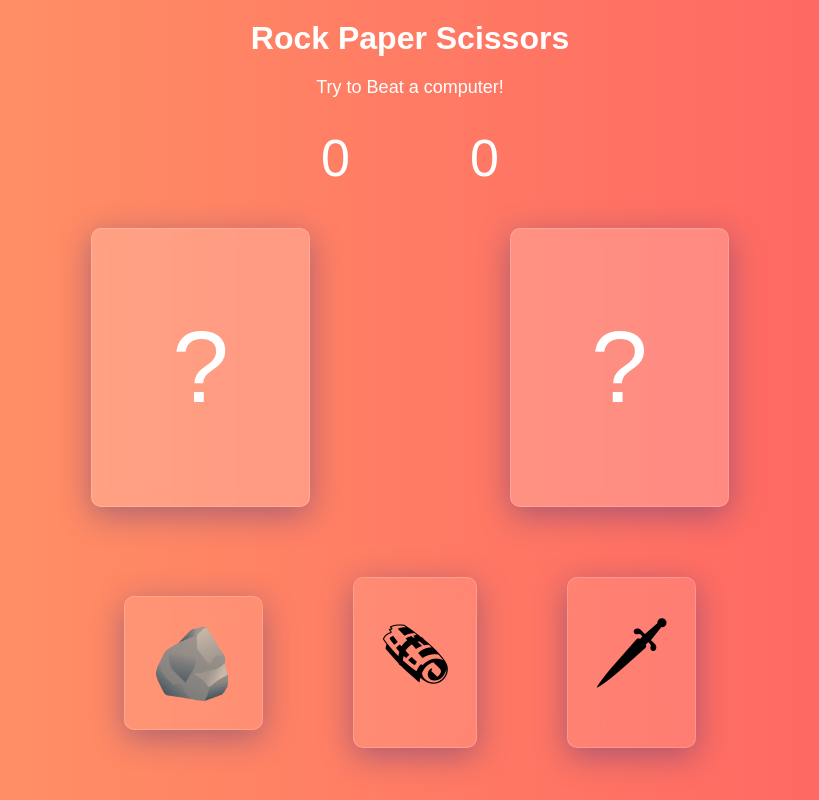
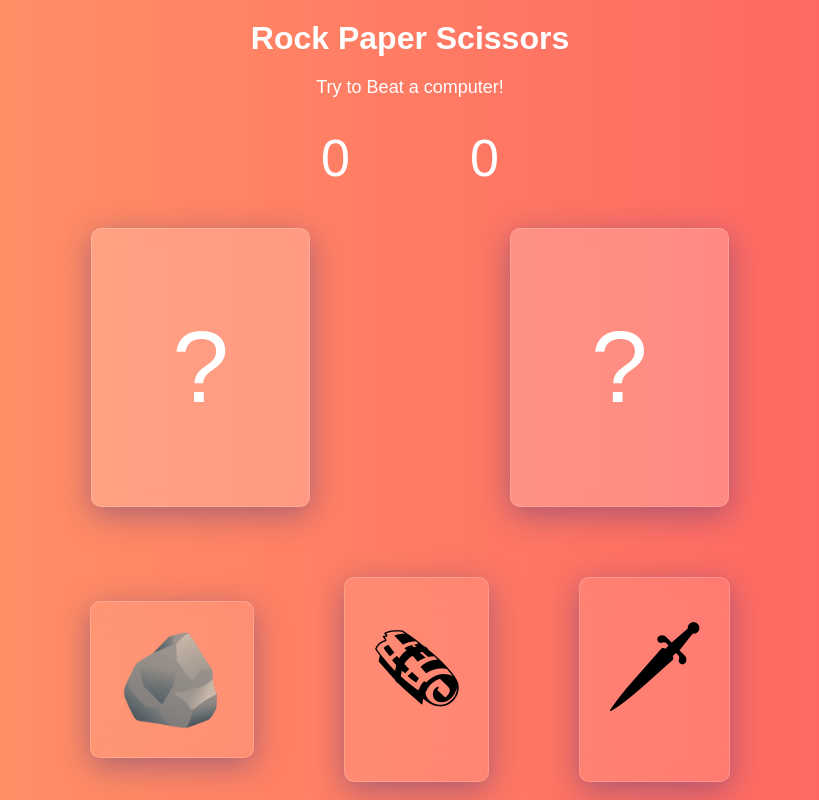
Before and after one commit to siaxw/rockPaperScissors, a plain HTML site: page index.html in a window 1280 px wide. Shown: the whole page, without its empty margins (230-1049 px from the left). Drawn offline with Linux system fonts and the light colour scheme.

Commit message:
html & css fix bugs

```diff
--- a/index.html
+++ b/index.html
@@ -20,9 +20,9 @@
 			<p class="choose">?</p>
 		</div>
 		<div class="container__weapons">
-			<p class="weapon">🪨</p>
-			<p class="weapon">🗞</p>
-			<p class="weapon">🗡</p>
+			<button class="weapon">🪨</button>
+			<button class="weapon">🗞</button>
+			<button class="weapon">🗡</button>
 		</div>
 	</body>
 </html>
--- a/style.css
+++ b/style.css
@@ -62,7 +62,6 @@ body {
 .container__weapons {
 	margin-top: 70px;
 	display: flex;
-	font-size: 70px;
 	justify-content: center;
 	align-items: center;
 	gap: 90px;
@@ -76,4 +75,10 @@ body {
 	border-radius: 10px;
 	border: 1px solid rgba(255, 255, 255, 0.18);
 	padding: 25px;
+	font-size: 90px;
+	transition: 0.2s;
 }
+
+.container__weapons .weapon:active {
+	padding: 15px;
+}
```
